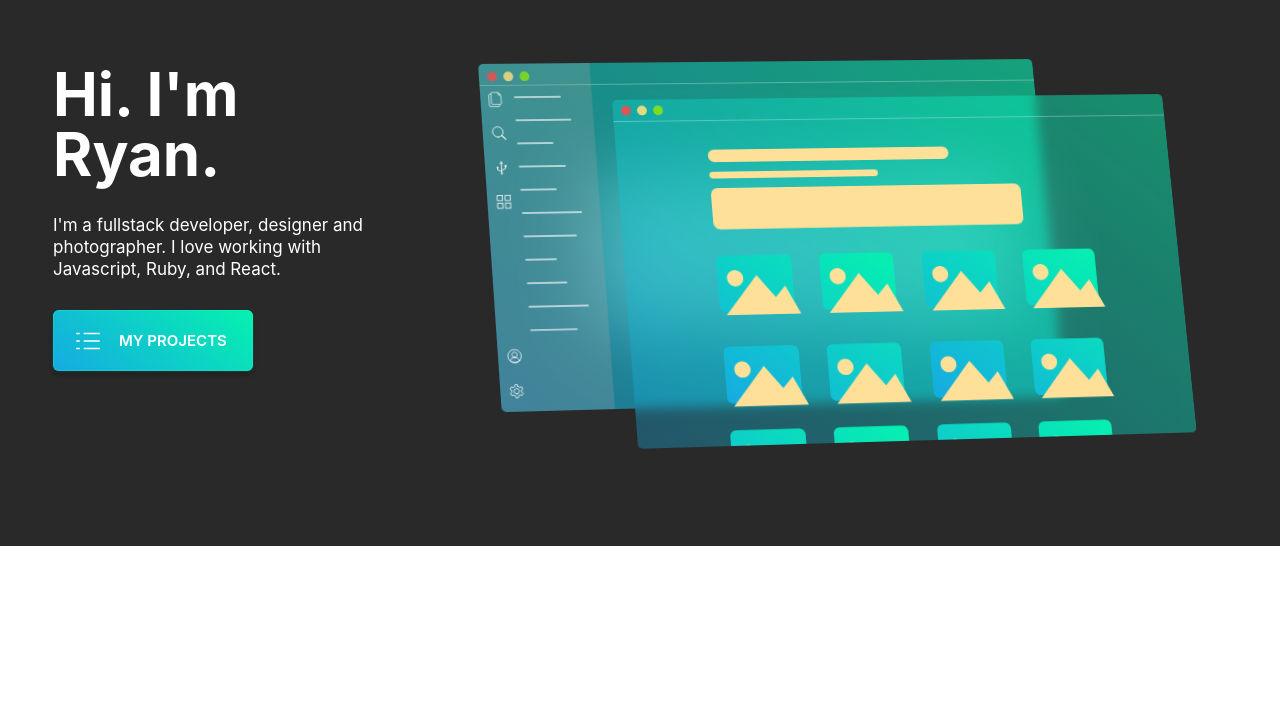
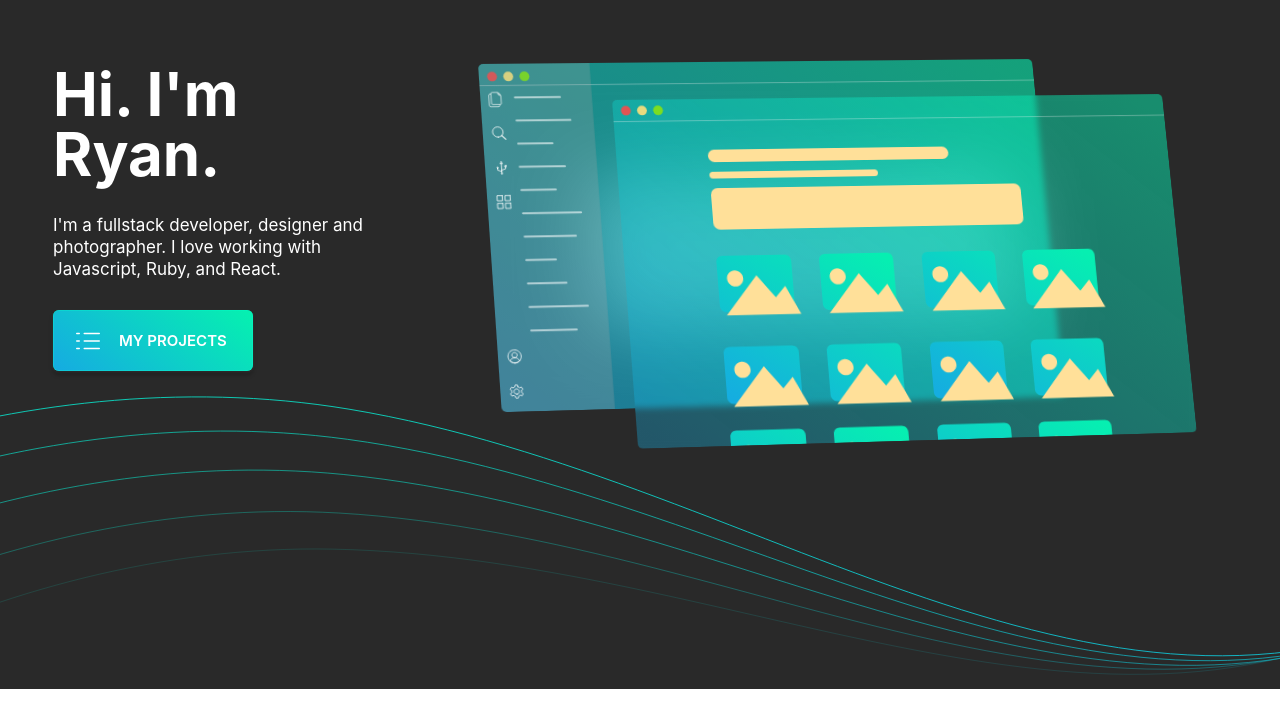
Before and after one commit to denvermullets/denvermullets-port-gatsby, a Gatsby site: page / in a window 1280 px wide. Shown: the part 111-838 px from the top of the page. Before the commit the page ends 800 px from the top, so only its background shows below. Built offline with nearby package versions, Linux system fonts and the light colour scheme; Gatsby itself is replaced by a stand-in of ours.

Commit message:
:sparkles: add wave svg to bottom of herosection before projects

```diff
--- a/src/components/animations/MockupAnimation.js
+++ b/src/components/animations/MockupAnimation.js
@@ -46,7 +46,7 @@ const Wrapper = styled.div`
   .vscode {
     position: absolute;
     width: 580px;
-    height: 357.37px;
+    height: 357px;
     left: 0px;
     top: 0px;
 
@@ -65,7 +65,7 @@ const Wrapper = styled.div`
   .chrome {
     position: absolute;
     width: 580px;
-    height: 357.37px;
+    height: 357px;
     left: 134px;
     top: 36px;
 
@@ -75,7 +75,7 @@ const Wrapper = styled.div`
         rgba(6, 239, 177, 0.5) 3.63%,
         rgba(21, 173, 224, 0.35) 96.85%
       );
-    backdrop-filter: blur(6px);
+    backdrop-filter: blur(3px);
     /* Note: backdrop-filter has minimal browser support */
 
     border-radius: 5px;
--- /dev/null
+++ b/src/components/backgrounds/WavyLines.js
@@ -0,0 +1,39 @@
+import React from "react"
+import styled from "styled-components"
+
+export default function WavyLines() {
+  return (
+    <Wrapper>
+      <Background />
+      <Wave src="/images/waves/wave1.svg" />
+      <Wave src="/images/waves/wave2.svg" />
+      <Wave src="/images/waves/wave3.svg" />
+      <Wave src="/images/waves/wave4.svg" />
+      <Wave src="/images/waves/wave5.svg" />
+    </Wrapper>
+  )
+}
+
+const Wrapper = styled.div`
+  position: relative;
+`
+
+const Wave = styled.img`
+  position: absolute;
+  z-index: -1;
+  top: 300px;
+  left: -35%;
+  transition: 2.5s cubic-bezier(0.075, 0.82, 0.165, 1);
+
+  /* any size larger than this and you'll see ends of svg path so let's move it over */
+  @media only screen and (min-width: 1650px) {
+    left: 0%;
+  }
+`
+const Background = styled.div`
+  background: #292929;
+  position: absolute;
+  width: 100%;
+  height: 800px;
+  z-index: -1;
+`
--- a/src/components/sections/HeroSection.js
+++ b/src/components/sections/HeroSection.js
@@ -1,12 +1,14 @@
 import React from "react"
 import styled from "styled-components"
 import MockupAnimation from "../animations/MockupAnimation"
+import WavyLines from "../backgrounds/WavyLines"
 import ViewProjects from "../buttons/ViewProjects"
 import { H1, MediumText } from "../styles/TextStyles"
 
 export default function HeroSection() {
   return (
     <Wrapper>
+      <WavyLines />
       <ContentWrapper>
         <TextWrapper>
           <Title>Hi. I'm Ryan.</Title>
@@ -23,7 +25,6 @@ export default function HeroSection() {
 }
 
 const Wrapper = styled.div`
-  background: #292929;
   overflow: hidden;
 `
 // margin: top/bottom left/right
@@ -31,6 +32,7 @@ const ContentWrapper = styled.div`
   max-width: 1234px;
   margin: 0 auto;
   padding: 175px 30px;
+  padding-bottom: 600px;
 
   display: grid;
   grid-template-columns: 425px auto;
```
Also changed, not shown: static/images/waves/Wave1.svg (added), static/images/waves/Wave2.svg (added), static/images/waves/Wave3.svg (added), static/images/waves/Wave4.svg (added), static/images/waves/Wave5.svg (added), static/images/waves/wavylines.svg (added).
